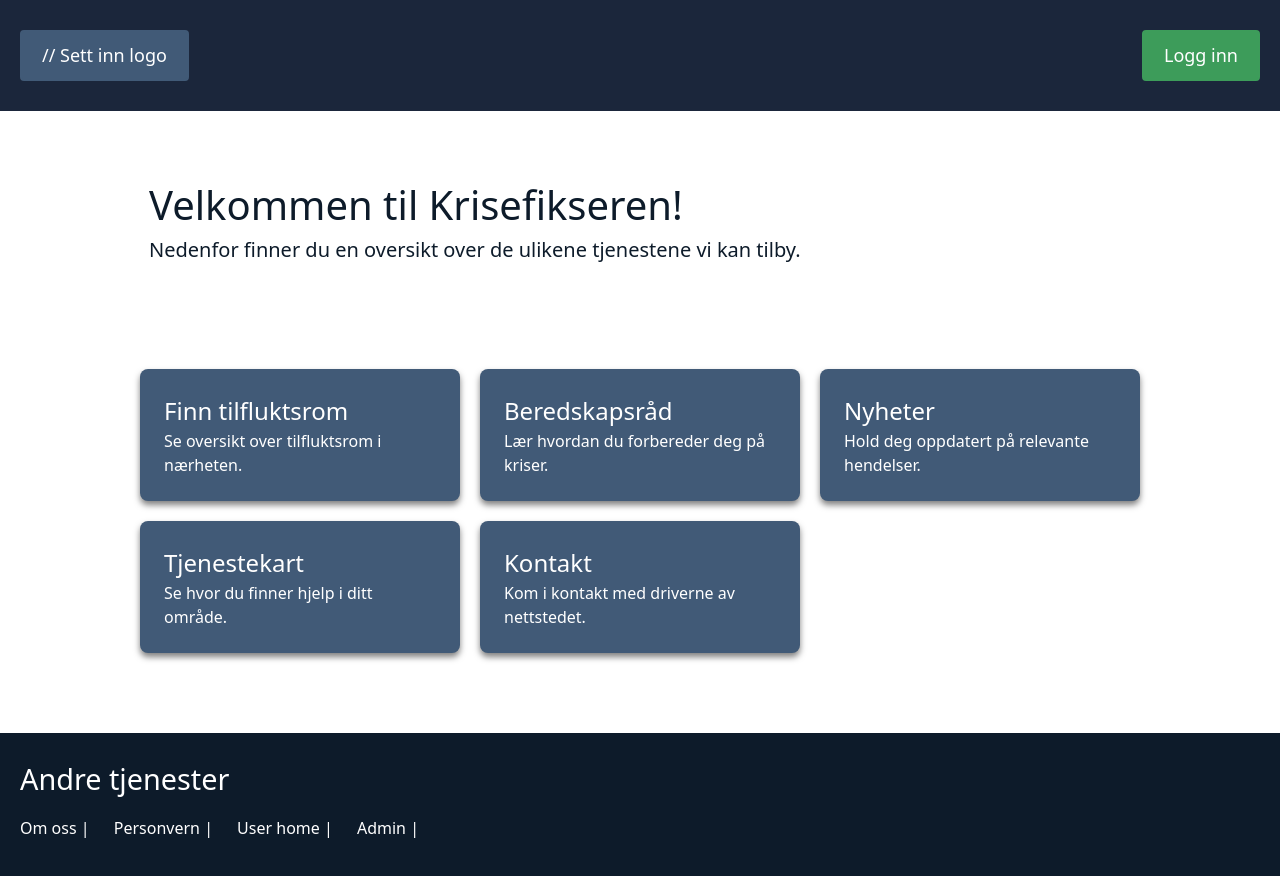
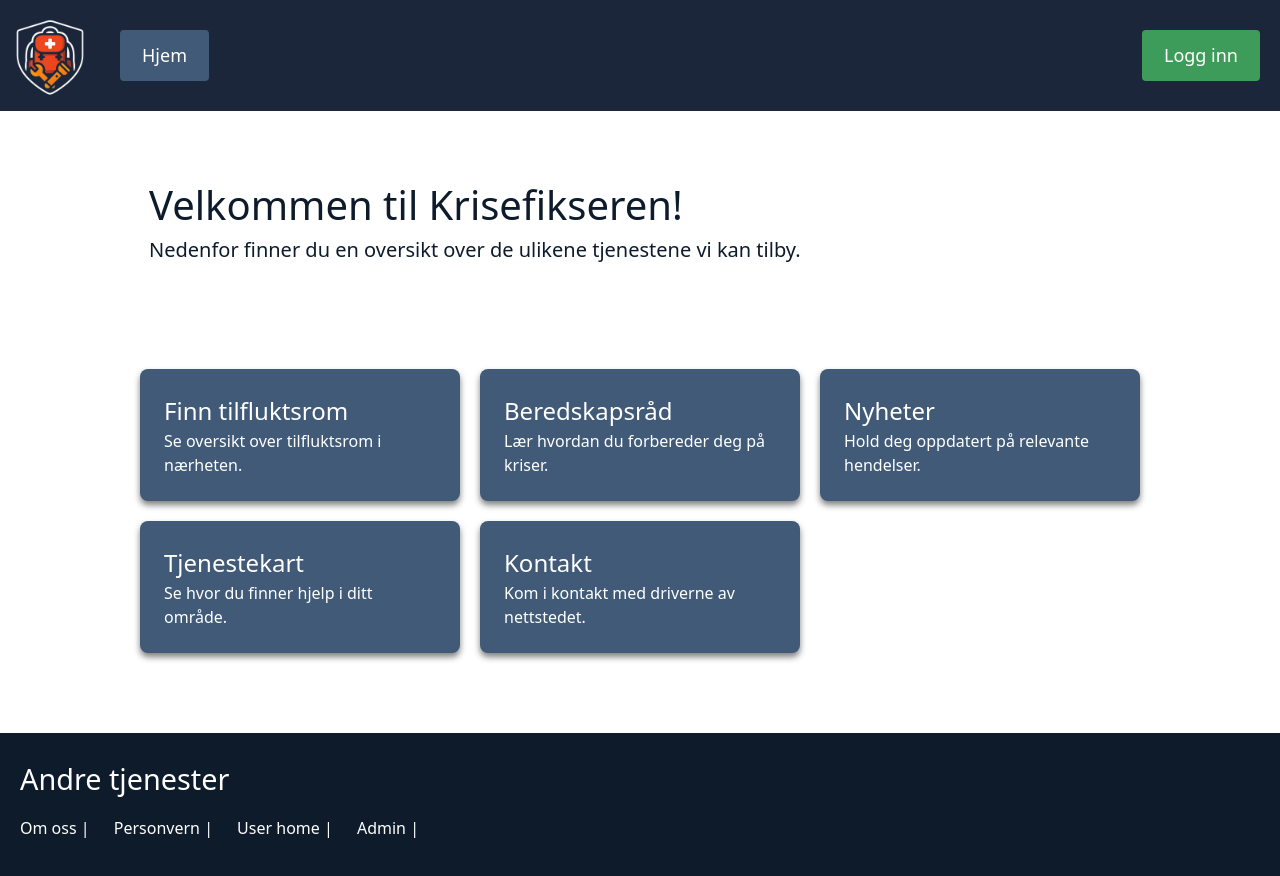
Before and after one commit to NTNU-IDI/scrum-project-2025-team11, a Vue app in the folder frontend/: page / in a window 1280 px wide. Shown: the top 876 px of the page. Built offline with nearby package versions, Linux system fonts and the light colour scheme; the HTML template or start-up script is replaced by a standard one.

Commit message:
Implement new logo

```diff
--- a/frontend/src/components/Header.vue
+++ b/frontend/src/components/Header.vue
@@ -2,9 +2,9 @@
 <header class="bg-[#1b263b] text-white p-4">
     <div class="container mx-auto flex justify-between items-center">
       <div class="flex items-center space-x-4">
-      <a href="/" class="button other">// Sett inn logo</a>
-
-    </div>
+        <img src="../assets/invertednew.png" alt="Logo" class="h-12 w-12" @click="goToHome" style="width: 100px; height: auto;" />
+        <a href="/" class="button other">Hjem</a>
+      </div>
       <nav class="space-x-4">
         <a href="/login" class="button login">Logg inn</a>
       </nav>
--- a/frontend/src/components/HeaderInloggedComponent.vue
+++ b/frontend/src/components/HeaderInloggedComponent.vue
@@ -2,10 +2,9 @@
     <header class="bg-[#1b263b] text-white p-4">
         <div class="container mx-auto flex justify-between items-center">
           <div class="flex items-center space-x-4">
-          <a href="/" class="button other">// Sett inn logo</a>
-          <!--<a href="/mapview" class="button other">📍 Kart</a> -->
-
-        </div>
+            <img src="../assets/invertednew.png" alt="Logo" class="h-12 w-12" @click="goToHome" style="width: 100px; height: auto;" />
+            <a href="/" class="button other">Hjem</a>
+          </div>
           <nav class="space-x-4">
             <!--<a href="/" class="button other">Hjem</a>-->
             <!--<a href="/about" class="button other">Om oss</a>-->
```
